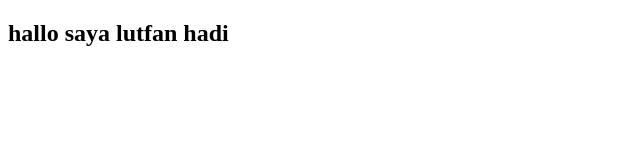
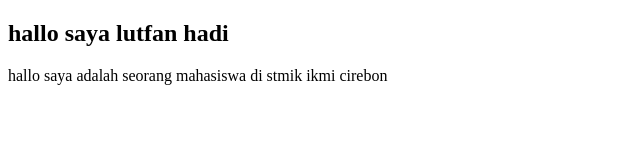
Before and after one commit to Lutfanhadi/latihan-git-2, a plain HTML site: page index.html in a window 1280 px wide. Shown: the whole page, without its empty margins (0-640 px from the left). Drawn offline with Linux system fonts and the light colour scheme.

Commit message:
menambahkan branch

```diff
--- a/index.html
+++ b/index.html
@@ -7,5 +7,6 @@
 </head>
 <body>
     <h2>hallo saya lutfan hadi</h2>
+    <p>hallo saya adalah seorang mahasiswa di stmik ikmi cirebon</p>
 </body>
 </html>
```
